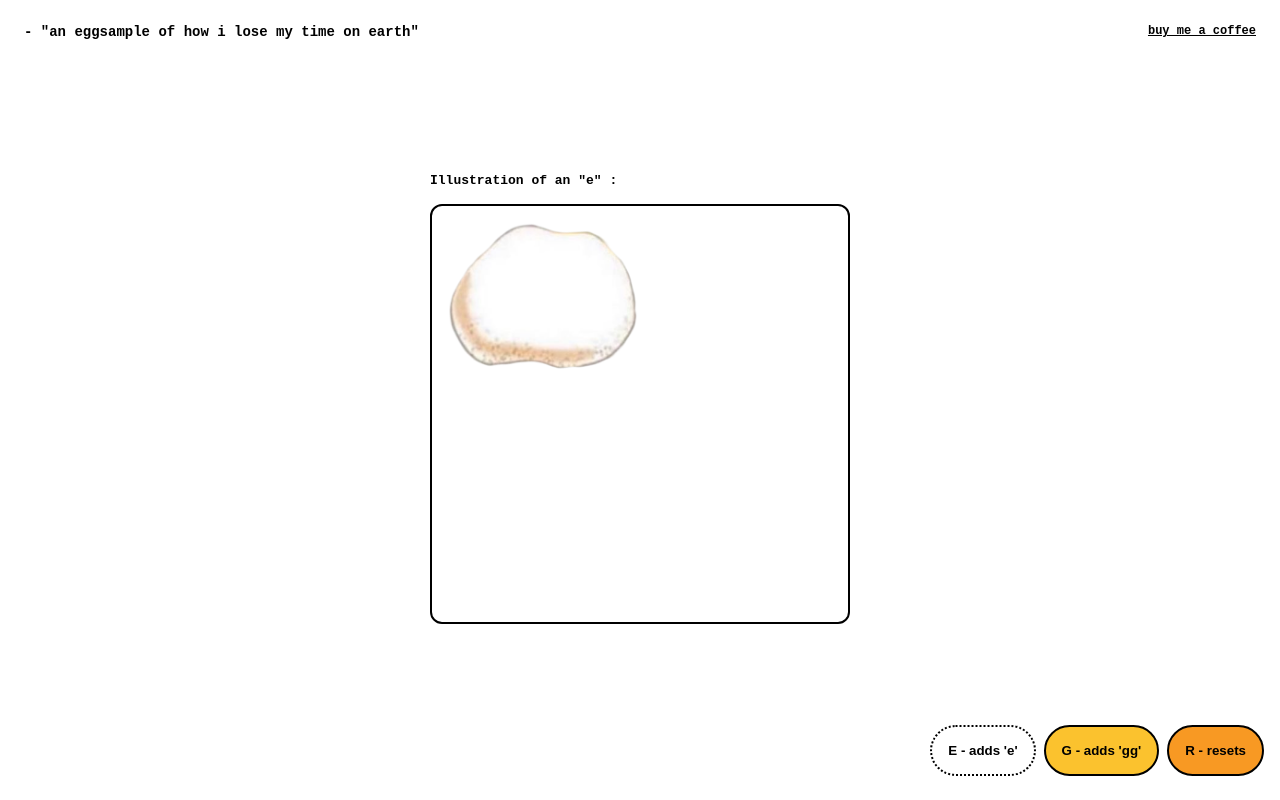
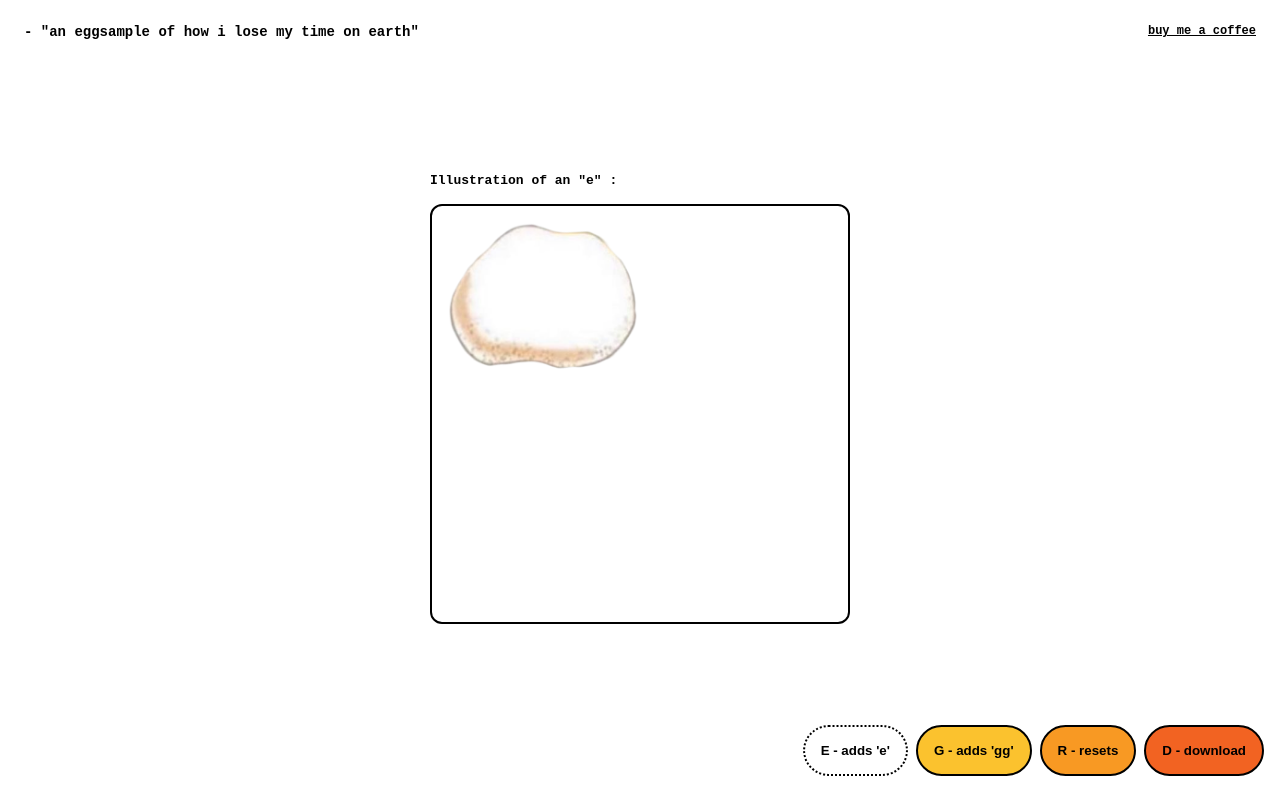
Before and after one commit to sparky-raccoon/egg, a Next.js app: page / in a window 1280 px wide. Both pictures are taken after a click on the button "E - adds 'e'". Built offline with nearby package versions, Linux system fonts and the light colour scheme.

Commit message:
feat: add download egg

```diff
--- a/src/pages/index.js
+++ b/src/pages/index.js
@@ -132,6 +132,16 @@ export default function Home() {
     setModalText(null);
   }, [updateCanvas]);
 
+  const downloadEgg = () => {
+    if (finalEgg.length === 0) return;
+
+    const canvas = canvasRef.current;
+    const link = document.createElement("a");
+    link.download = "egg.png";
+    link.href = canvas.toDataURL();
+    link.click();
+  };
+
   const onKeyDown = useCallback(
     ({ key }) => {
       const letter = key.toUpperCase();
@@ -147,6 +157,10 @@ export default function Home() {
         case "R":
           reset();
           setPressedKey("R");
+          break;
+        case "D":
+          downloadEgg();
+          setPressedKey("D");
           break;
       }
     },
@@ -262,6 +276,16 @@ export default function Home() {
           >
             {"R - resets"}
           </button>
+          {finalEgg && (
+            <button
+              className={`${styles.button} ${
+                pressedKey === "D" && styles.hoveredButton
+              }`}
+              onClick={downloadEgg}
+            >
+              {"D - download"}
+            </button>
+          )}
         </div>
       </main>
       <Modal
--- a/src/styles/Home.module.css
+++ b/src/styles/Home.module.css
@@ -83,7 +83,7 @@
   margin: 0 8px 0 0;
 }
 
-.button:first-child {
+.button:nth-child(1) {
   background-color: white;
 }
 
@@ -91,8 +91,15 @@
   background-color: #fbc22e;
 }
 
+.button:nth-child(3) {
+  background-color: #f89923;
+}
+
+.button:nth-child(4) {
+  background-color: #f26322;
+}
+
 .button:last-child {
-  background-color: #f89923;
   margin: 0;
 }
 
```
